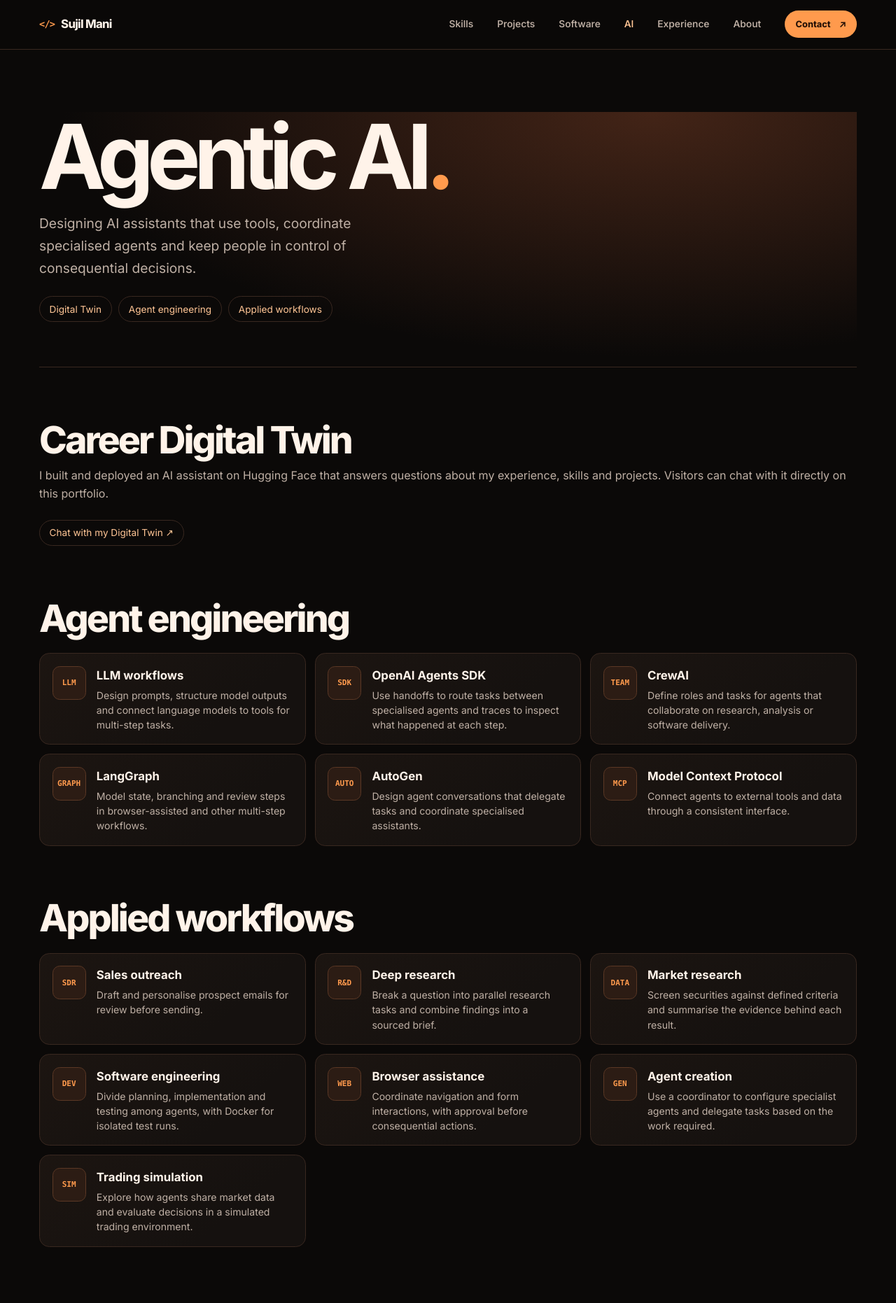
After one commit to sujilkumarkm/portfolio, a Django app: page /ai/ in a window 1280 px wide. The commit adds this page. Shown: the whole page at 70% size. Run offline with Django 5.2, Linux system fonts and the light colour scheme.

Commit message:
Add Agentic AI page and expand software stack

```diff
--- a/portfolio_site/urls.py
+++ b/portfolio_site/urls.py
@@ -24,6 +24,18 @@ def software(request):
             "software",
             "Software | Sujil Mani",
             "Explore the backend, frontend, delivery tools and platforms in Sujil Mani’s software stack.",
+        ),
+    )
+
+
+def ai(request):
+    return render(
+        request,
+        "ai.html",
+        page_metadata(
+            "ai",
+            "Agentic AI | Sujil Mani",
+            "Explore Sujil Mani’s Career Digital Twin, agent engineering capabilities and applied AI workflows.",
         ),
     )
 
@@ -55,7 +67,7 @@ def google_site_verification(request):
 
 
 def sitemap(request):
-    page_urls = [SITE_ORIGIN + reverse(route) for route in ("home", "software", "contact")]
+    page_urls = [SITE_ORIGIN + reverse(route) for route in ("home", "software", "ai", "contact")]
     return render(
         request,
         "sitemap.xml",
@@ -72,5 +84,6 @@ urlpatterns = [
     path("favicon.ico", RedirectView.as_view(url="/static/favicon-v2.png", permanent=True)),
     path("contact/", contact, name="contact"),
     path("software/", software, name="software"),
+    path("ai/", ai, name="ai"),
     path("", home, name="home"),
 ]
--- /dev/null
+++ b/templates/ai.html
@@ -0,0 +1,138 @@
+{% load static %}
+<!doctype html>
+<html lang="en" prefix="og: https://ogp.me/ns#">
+<head>
+    <meta charset="utf-8">
+    <meta name="viewport" content="width=device-width, initial-scale=1">
+    {% include "metadata.html" %}
+    <link rel="stylesheet" href="https://fonts.googleapis.com/css2?family=Inter:wght@400..800&amp;display=swap">
+    <link rel="stylesheet" href="{% static 'portfolio.css' %}">
+    <script src="{% static 'portfolio-motion.js' %}" defer></script>
+</head>
+<body>
+    <a class="skip-link" href="#main">Skip to content</a>
+    {% include "site_header.html" %}
+    <main id="main" class="shell software-page" tabindex="-1">
+        <header class="software-intro">
+            <h1>Agentic AI<span>.</span></h1>
+            <p>Designing AI assistants that use tools, coordinate specialised agents and keep people in control of consequential decisions.</p>
+            <nav class="software-jump" aria-label="AI page sections">
+                <a href="#digital-twin">Digital Twin</a>
+                <a href="#capabilities">Agent engineering</a>
+                <a href="#applications">Applied workflows</a>
+            </nav>
+        </header>
+
+        <section class="software-section" id="digital-twin" aria-labelledby="digital-twin-title">
+            <h2 id="digital-twin-title">Career Digital Twin</h2>
+            <p>I built and deployed an AI assistant on Hugging Face that answers questions about my experience, skills and projects. Visitors can chat with it directly on this portfolio.</p>
+            <div class="software-jump">
+                <a href="{% url 'home' %}#ask-about-my-work">Chat with my Digital Twin <span aria-hidden="true">&nearr;</span></a>
+            </div>
+        </section>
+
+        <section class="software-section" id="capabilities" aria-labelledby="capabilities-title">
+            <h2 id="capabilities-title">Agent engineering</h2>
+            <ul class="software-grid">
+                <li class="software-card">
+                    <span class="software-icon" aria-hidden="true">LLM</span>
+                    <div>
+                        <h3>LLM workflows</h3>
+                        <p>Design prompts, structure model outputs and connect language models to tools for multi-step tasks.</p>
+                    </div>
+                </li>
+                <li class="software-card">
+                    <span class="software-icon" aria-hidden="true">SDK</span>
+                    <div>
+                        <h3>OpenAI Agents SDK</h3>
+                        <p>Use handoffs to route tasks between specialised agents and traces to inspect what happened at each step.</p>
+                    </div>
+                </li>
+                <li class="software-card">
+                    <span class="software-icon" aria-hidden="true">TEAM</span>
+                    <div>
+                        <h3>CrewAI</h3>
+                        <p>Define roles and tasks for agents that collaborate on research, analysis or software delivery.</p>
+                    </div>
+                </li>
+                <li class="software-card">
+                    <span class="software-icon" aria-hidden="true">GRAPH</span>
+                    <div>
+                        <h3>LangGraph</h3>
+                        <p>Model state, branching and review steps in browser-assisted and other multi-step workflows.</p>
+                    </div>
+                </li>
+                <li class="software-card">
+                    <span class="software-icon" aria-hidden="true">AUTO</span>
+                    <div>
+                        <h3>AutoGen</h3>
+                        <p>Design agent conversations that delegate tasks and coordinate specialised assistants.</p>
+                    </div>
+                </li>
+                <li class="software-card">
+                    <span class="software-icon" aria-hidden="true">MCP</span>
+                    <div>
+                        <h3>Model Context Protocol</h3>
+                        <p>Connect agents to external tools and data through a consistent interface.</p>
+                    </div>
+                </li>
+            </ul>
+        </section>
+
+        <section class="software-section" id="applications" aria-labelledby="applications-title">
+            <h2 id="applications-title">Applied workflows</h2>
+            <ul class="software-grid">
+                <li class="software-card">
+                    <span class="software-icon" aria-hidden="true">SDR</span>
+                    <div>
+                        <h3>Sales outreach</h3>
+                        <p>Draft and personalise prospect emails for review before sending.</p>
+                    </div>
+                </li>
+                <li class="software-card">
+                    <span class="software-icon" aria-hidden="true">R&D</span>
+                    <div>
+                        <h3>Deep research</h3>
+                        <p>Break a question into parallel research tasks and combine findings into a sourced brief.</p>
+                    </div>
+                </li>
+                <li class="software-card">
+                    <span class="software-icon" aria-hidden="true">DATA</span>
+                    <div>
+                        <h3>Market research</h3>
+                        <p>Screen securities against defined criteria and summarise the evidence behind each result.</p>
+                    </div>
+                </li>
+                <li class="software-card">
+                    <span class="software-icon" aria-hidden="true">DEV</span>
+                    <div>
+                        <h3>Software engineering</h3>
+                        <p>Divide planning, implementation and testing among agents, with Docker for isolated test runs.</p>
+                    </div>
+                </li>
+                <li class="software-card">
+                    <span class="software-icon" aria-hidden="true">WEB</span>
+                    <div>
+                        <h3>Browser assistance</h3>
+                        <p>Coordinate navigation and form interactions, with approval before consequential actions.</p>
+                    </div>
+                </li>
+                <li class="software-card">
+                    <span class="software-icon" aria-hidden="true">GEN</span>
+                    <div>
+                        <h3>Agent creation</h3>
+                        <p>Use a coordinator to configure specialist agents and delegate tasks based on the work required.</p>
+                    </div>
+                </li>
+                <li class="software-card">
+                    <span class="software-icon" aria-hidden="true">SIM</span>
+                    <div>
+                        <h3>Trading simulation</h3>
+                        <p>Explore how agents share market data and evaluate decisions in a simulated trading environment.</p>
+                    </div>
+                </li>
+            </ul>
+        </section>
+    </main>
+</body>
+</html>
--- a/templates/site_header.html
+++ b/templates/site_header.html
@@ -6,6 +6,7 @@
                 <a href="{% url 'home' %}#skills">Skills</a>
                 <a href="{% url 'home' %}#work">Projects</a>
                 <a href="{% url 'software' %}"{% if request.resolver_match.url_name == "software" %} aria-current="page"{% endif %}>Software</a>
+                <a href="{% url 'ai' %}"{% if request.resolver_match.url_name == "ai" %} aria-current="page"{% endif %}>AI</a>
                 <a href="{% url 'home' %}#experience">Experience</a>
                 <a href="{% url 'home' %}#about">About</a>
                 <a class="button nav-contact" href="{% url 'contact' %}">Contact <span aria-hidden="true">&nearr;</span></a>
```
Also changed, not shown: templates/software.html (+71 -0 lines).
